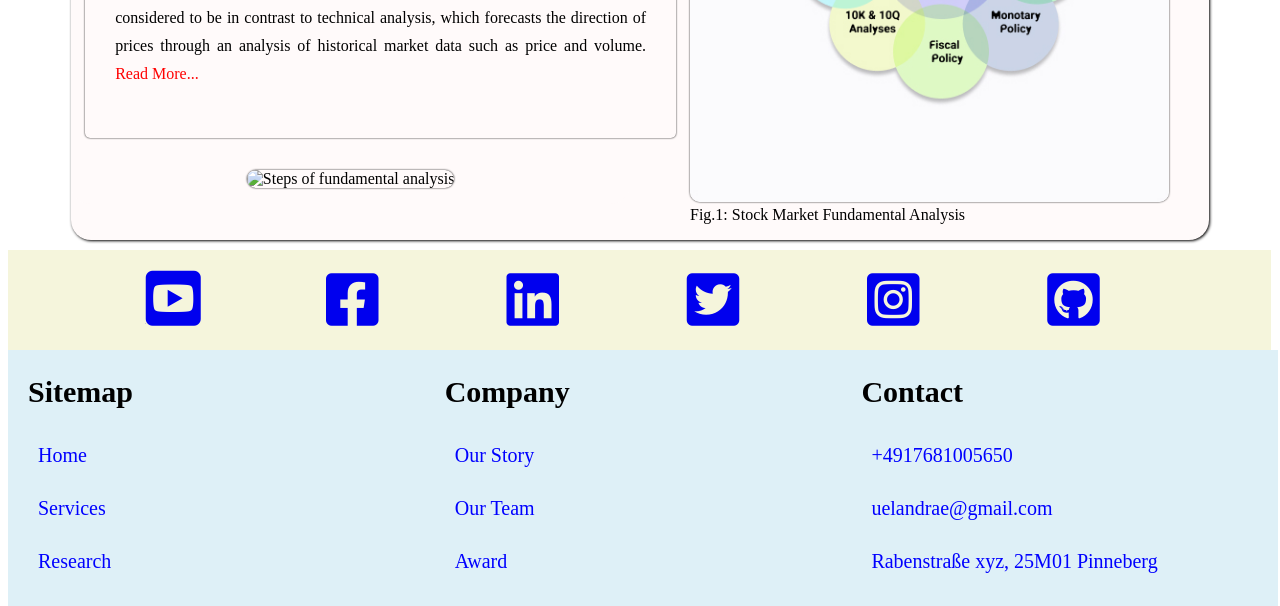
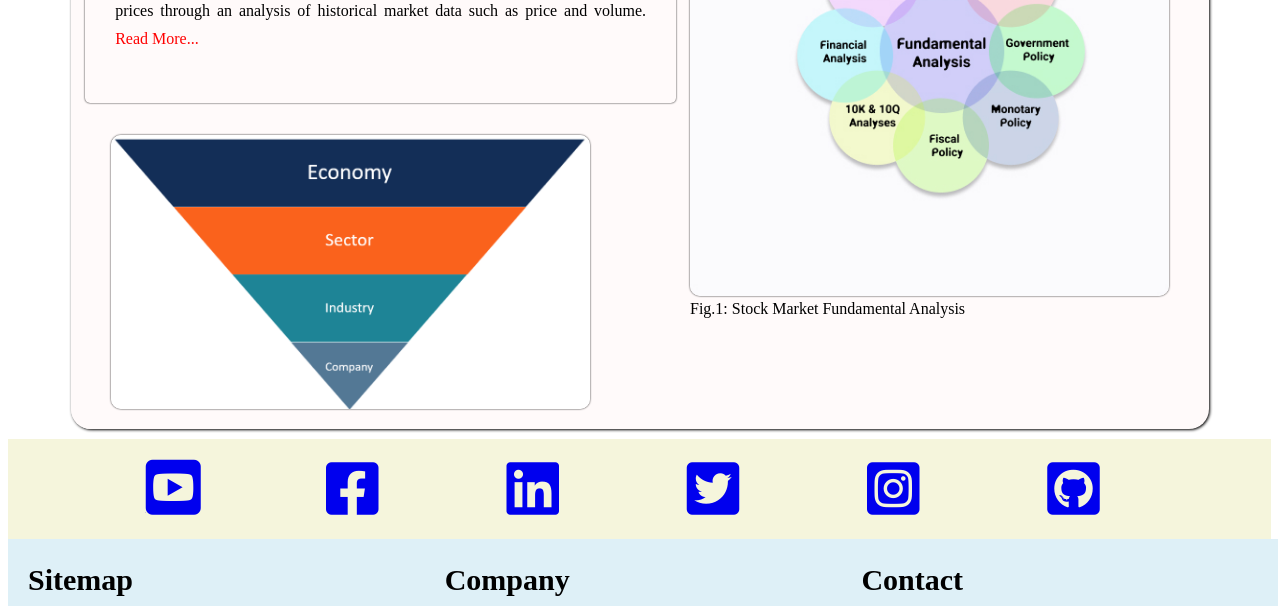
Before and after one commit to Yohannes-Habtemariam/real-project, a website: page index.html in a window 1280 px wide. Shown: the part 1580-2186 px from the top of the page. Drawn offline with Linux system fonts and the light colour scheme; the site is published under a folder, as on GitHub Pages, so addresses that start at the root find nothing.

Commit message:
Update index.html

```diff
--- a/index.html
+++ b/index.html
@@ -126,7 +126,7 @@
                     </p>
 
                     <figure>
-                        <img src="/images/fundamental-analysis-1.png" alt="Steps of fundamental analysis">
+                        <img src="images/fundamental-analysis-1.png" alt="Steps of fundamental analysis">
                     </figure>
 
                 </div>
```
